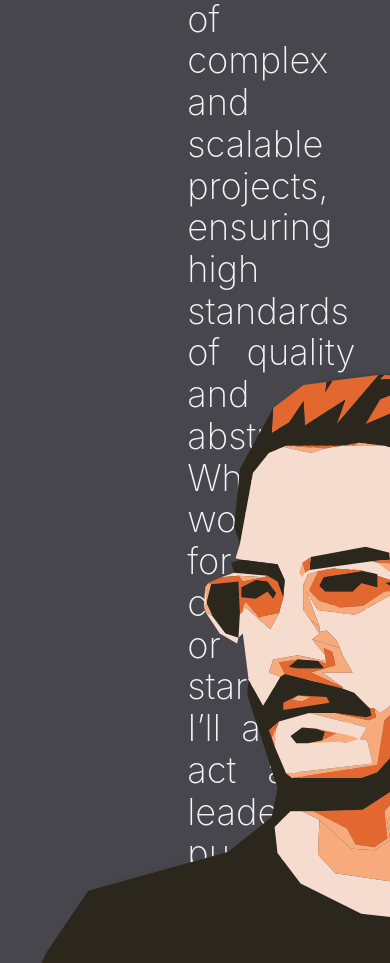
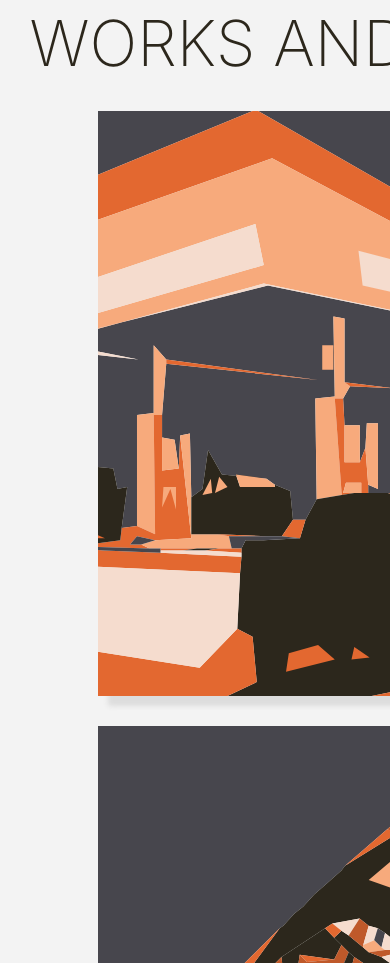
Before and after one commit to Foxrods/Portfolio, a Next.js app: page / in a window 390 px wide. Shown: the part 1037-2000 px from the top of the page. Built offline with nearby package versions, Linux system fonts and the light colour scheme.

Commit message:
mais responsividade para mobile

```diff
--- a/pages/ProjectIcon/ProjectIcon.module.css
+++ b/pages/ProjectIcon/ProjectIcon.module.css
@@ -6,8 +6,22 @@
     transition: 0.3s ease;
 }
 
+
 .container:hover{
     cursor: pointer;
     width: 22.3vw;
     height: 22.3vw;
 }
+
+@media only screen and (max-width: 1200px) {
+    .container {
+      width: 150vw;
+      height: 150vw;
+      margin-bottom: 30px;
+    }
+
+    .container:hover{
+        width: 155vw;
+        height: 155vw;
+    }
+}
--- a/pages/ProjectModal/ProjectModal.module.css
+++ b/pages/ProjectModal/ProjectModal.module.css
@@ -1,7 +1,6 @@
 .outside{
     position: absolute;
-    height: 100vh;
-
+    height: 110vh;
 }
 .container{
     top: 40%;
@@ -84,3 +83,19 @@
     background-image: linear-gradient(270deg, #F3F3F3 0%, #DFDFDF 100%);
     box-shadow: 0px 4px 4px rgba(0, 0, 0, 0.25), 8px 8px 10px rgba(0, 0, 0, 0.25);
 }
+
+@media only screen and (max-width: 1200px) {
+    .container{
+        width: 170vw;
+        margin: auto;
+        left: 15vw;
+    }
+    .modalTitle{
+        font-size: 5.4vh;
+    }
+    .outside{
+        position: fixed;
+        z-index: 100000;
+        height: 0vh;
+    }
+}
--- a/pages/Projects/Projects.module.css
+++ b/pages/Projects/Projects.module.css
@@ -18,3 +18,14 @@
     margin-bottom: 30px;
     display: flex;
 }
+
+@media only screen and (max-width: 1200px) {
+    .main{
+        width: 200vw;
+        height: calc(1200vw + 330px + 9vh);
+    }
+    .lines {
+      display: inline;
+      margin-top: -30px !important;
+    }
+}
--- a/pages/Tech/Tech.module.css
+++ b/pages/Tech/Tech.module.css
@@ -34,3 +34,22 @@
 .img2nd{
     grid-column-start: 2;
 }
+
+@media only screen and (max-width: 1200px) {
+    .main{
+        width: 200vw;
+        height: calc(750px + 92vh);;
+    }
+    .imgItem{
+        height: 150px;
+        margin: auto;
+    }
+    .imgContainer{
+        gap: 20px;
+        margin-bottom: 20vmin;
+    }
+    .imgContainer2{
+        gap:40px;
+        margin-bottom: 20vmin;
+    }
+}
--- a/styles/Home.module.css
+++ b/styles/Home.module.css
@@ -64,3 +64,27 @@
   font-size: 4.3vh;
   text-align: justify;
 }
+
+@media only screen and (max-width: 1200px) {
+  .main{
+      width: 200vw;
+  }
+  .imageContainer{
+    height: 80vh;
+    width: 95vw;
+  }
+  .titles {
+    padding-top: 5%;
+    font-size: 5.8vh;
+    margin-left: 50%;
+  }
+  .summary{
+    width: 87%;
+    margin-top: 20px;
+    font-size: 4vh;
+    text-align: left;
+  }
+  .footer{
+    width: 200vw;
+  }
+}
```
